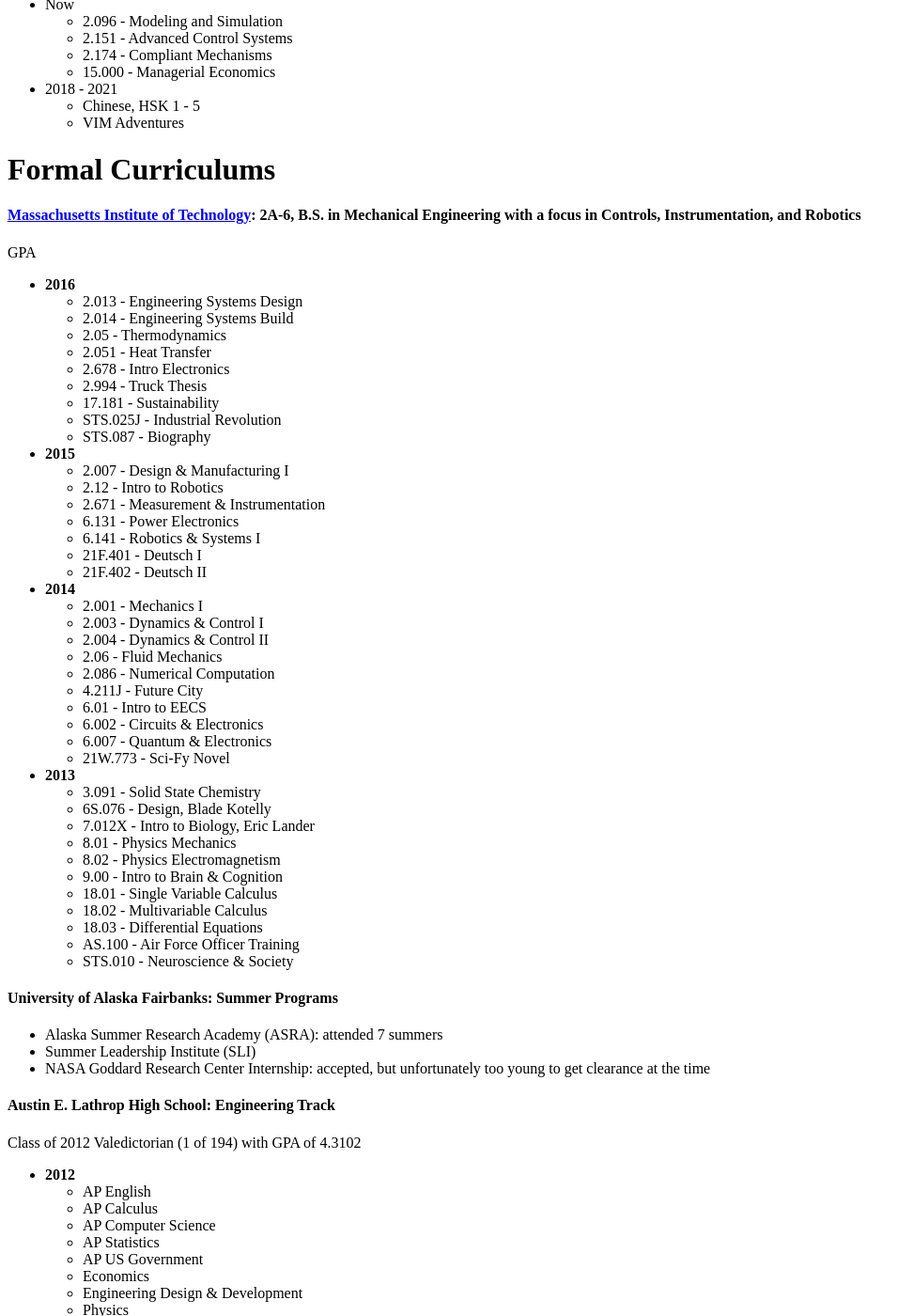
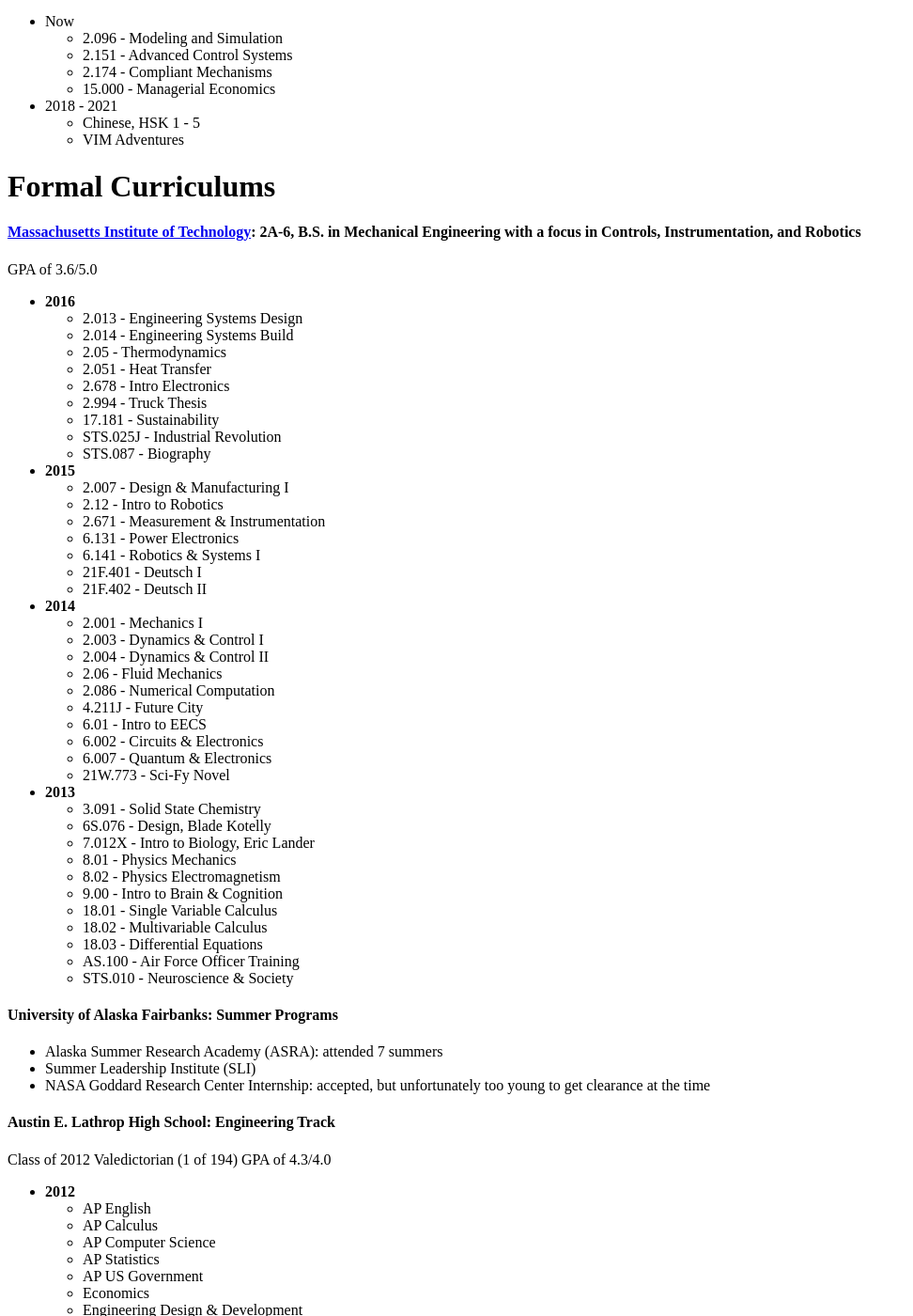
Before and after one commit to kriste11er/kriste11er.github.io, a Jekyll site: the page built from learning.md, in a window 1280 px wide and 1400 px high, scrolled down 1921 px. Shown: the whole window at 94% size, without its empty margins (0-972 px from the left). Built offline with Jekyll 4.4.1, drawn with Linux system fonts in a browser that asks for light colours; some of the changed text lies outside the part shown.

```diff
--- a/learning.md
+++ b/learning.md
@@ -107,7 +108,7 @@ I absolutely love Neill deGrasse Tyson's explanation of how scary and impossible
 
 # Formal Curriculums
 #### [Massachusetts Institute of Technology](https://ocw.mit.edu/): 2A-6, B.S. in Mechanical Engineering with a focus in Controls, Instrumentation, and Robotics
-GPA
+GPA of 3.6/5.0
 - **2016**
 	- 2.013 - Engineering Systems Design
 	- 2.014 - Engineering Systems Build
@@ -156,7 +157,8 @@ GPA
 - NASA Goddard Research Center Internship: accepted, but unfortunately too young to get clearance at the time
 
 #### Austin E. Lathrop High School: Engineering Track
-Class of 2012 Valedictorian (1 of 194) with GPA of 4.3102
+Class of 2012 Valedictorian (1 of 194)
+GPA of 4.3/4.0
 - **2012**
 	- AP English
 	- AP Calculus
```
Also changed, not shown: other parts of learning.md (+1 -0 lines), index.md (+1 -3 lines), .obsidian/workspace.json.
